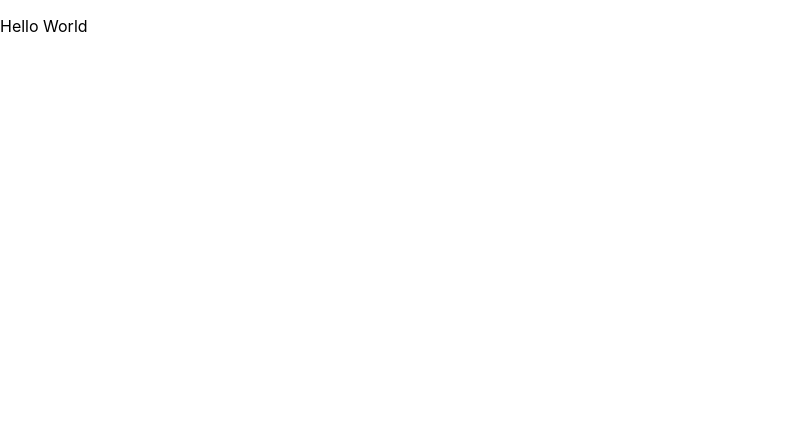
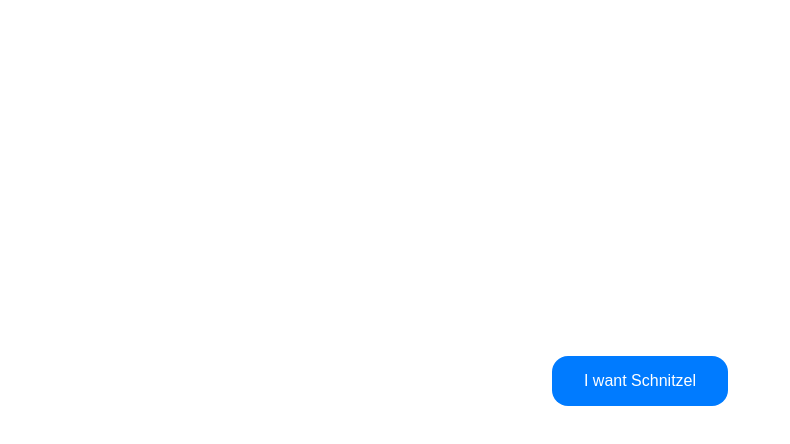
Before and after one commit to EdenDonenfeld/GreetingCard, a React (Create React App) app: page / in a window 1280 px wide. Shown: the top 444 px of the page, without its empty margins (0-790 px from the left). Built offline with nearby package versions, Linux system fonts and the light colour scheme.

Commit message:
finished schnitzel

```diff
--- a/src/App.tsx
+++ b/src/App.tsx
@@ -1,9 +1,10 @@
 import React from 'react';
 import './App.css';
+import Button from './components/Button';
 
 function App() {
   return (
-    <p>Hello World</p>
+    <Button />
   );
 }
 
--- /dev/null
+++ b/src/components/Button.css
@@ -0,0 +1,22 @@
+.button-container {
+    display: flex;
+    flex-direction: column;
+    justify-content: center;
+    align-items: center;
+    height: 100vh;
+}
+
+.button {
+    padding: 1rem 2rem;
+    font-size: 1em;
+    color: white;
+    background-color: #007bff;
+    border: none;
+    border-radius: 1rem;
+    cursor: pointer;
+}
+
+.message {
+    font-size: 1.2em;
+    font-style: italic;
+}
--- /dev/null
+++ b/src/components/Button.tsx
@@ -0,0 +1,34 @@
+import React, { useEffect, useState } from "react";
+import './Button.css';
+
+const Button: React.FC = () => {
+    const [message, setMessage] = useState<string>("");
+    const [lastClick, setLastClick] = useState<number>(0);
+
+    useEffect(() => {
+        const id = setInterval(() => {
+            setLastClick(prev => prev + 1);
+        }, 1000);
+        return () => clearInterval(id);
+    }, []);
+
+    const handleClick = () => {
+        if (lastClick < 6) {
+            setMessage("Wait 6 seconds before clicking again.");
+        } else {
+            setMessage("Schnitzel is on its way!");
+            setLastClick(0);
+        }
+    }
+
+    return (
+        <div className="button-container">
+            <button className="button" onClick={() => handleClick()}>
+            I want Schnitzel
+            </button>
+            <p className="message">{message}</p>
+        </div>
+    );
+}
+
+export default Button;
```
